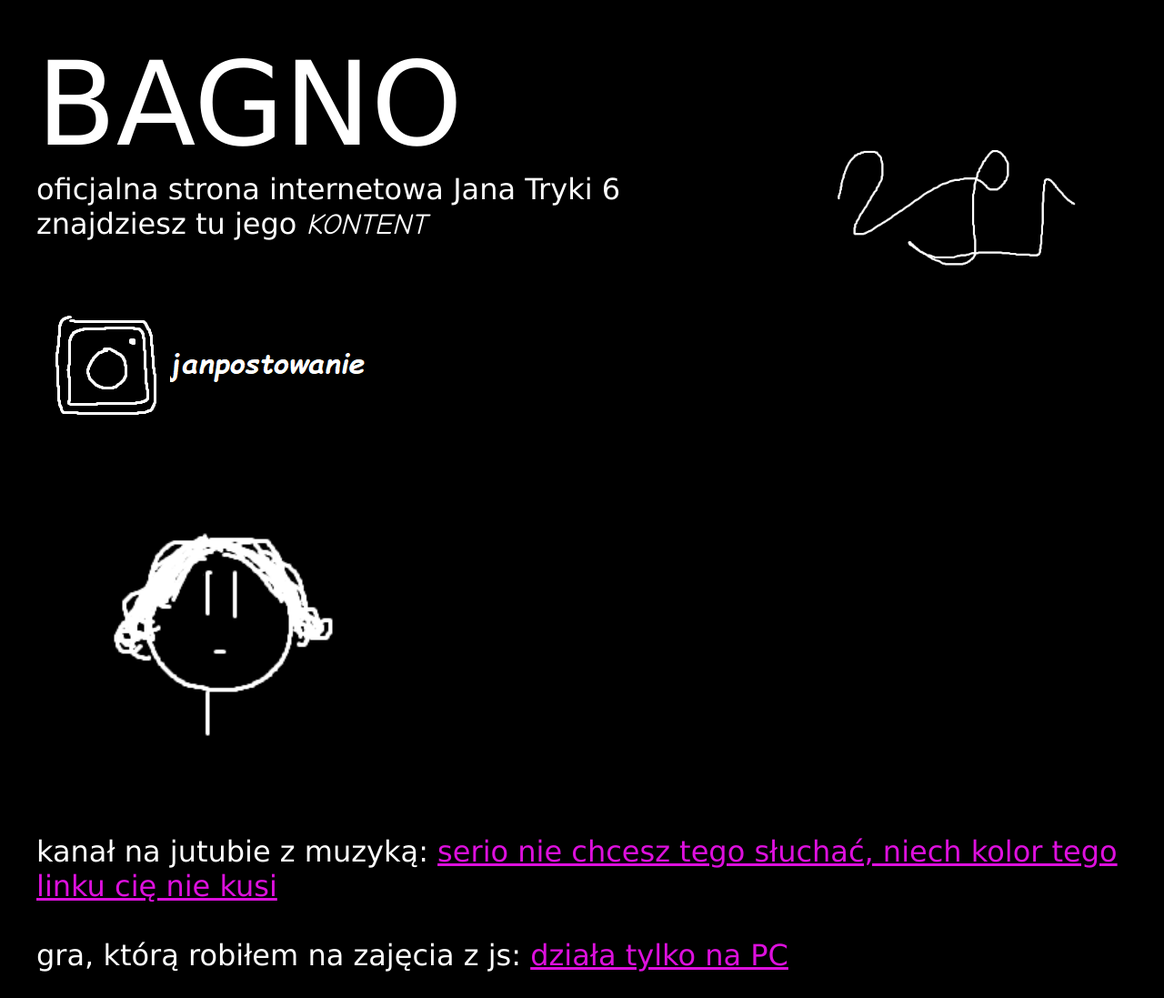
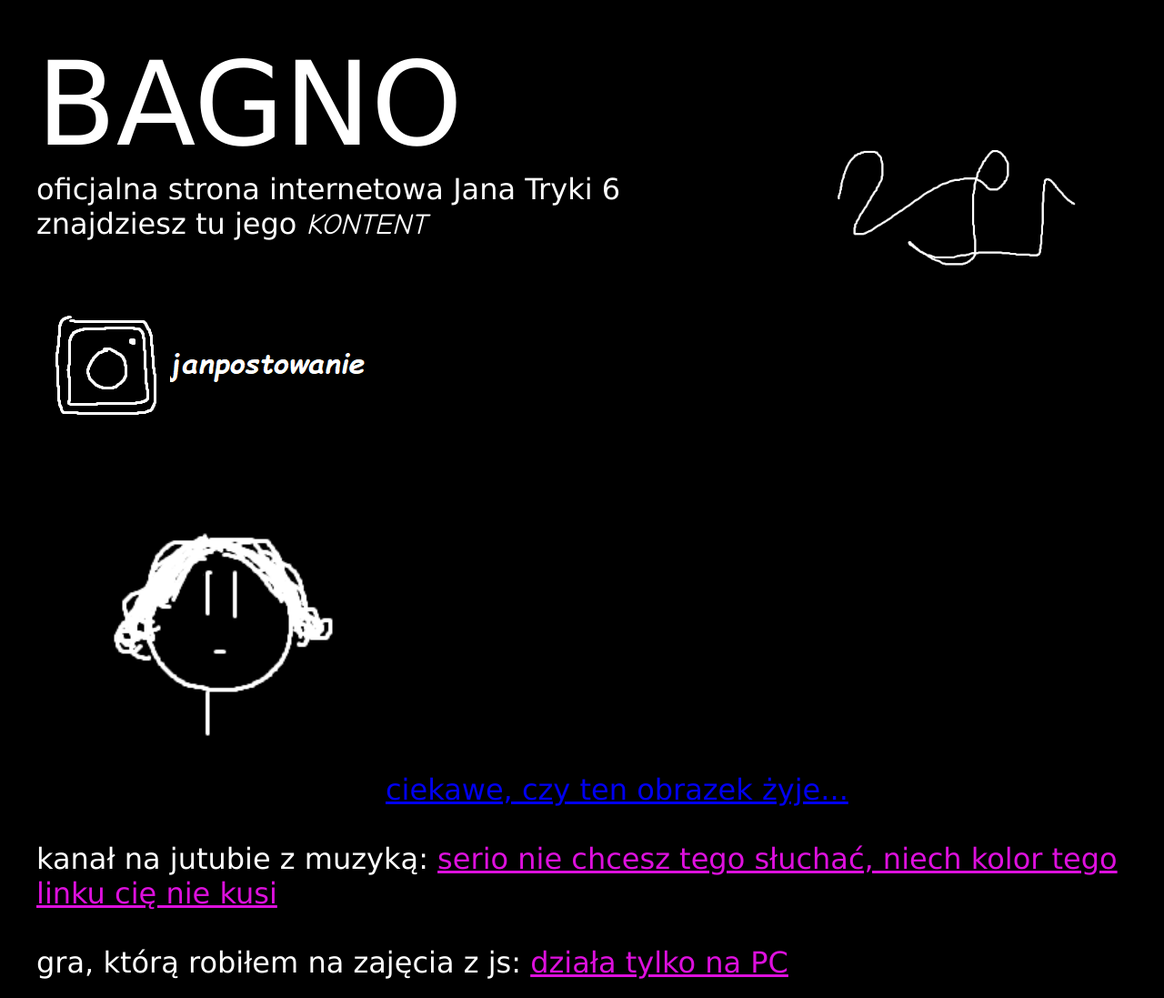
Before and after one commit to ndywm/bagno, a plain HTML site: page index.html in a window 1280 px wide. Shown: the top 1097 px of the page at 91% size. Drawn offline with Linux system fonts and the light colour scheme.

Commit message:
Update index.html

```diff
--- a/index.html
+++ b/index.html
@@ -19,7 +19,7 @@
   oficjalna strona internetowa Jana Tryki 6<br>
   znajdziesz tu jego <span class="pe">KONTENT</span><br><br>
   <img src="bagnoinsta.png" width="384" height="192" class="sdjahg"><br>
-  <a href="https://ndywm.github.io/artur/"><img src="arturikona.png" width="384" height="384" class="sadasd" ></a><br><br>
+  <a href="https://ndywm.github.io/artur/"><img src="arturikona.png" width="384" height="384" class="sadasd" >ciekawe, czy ten obrazek żyje...</a><br><br>
   kanał na jutubie z muzyką: <a style="color:#dd10dd" href="https://www.youtube.com/channel/UCyULwQlaHJkMsuW3cEFM68A">serio nie chcesz tego słuchać, niech kolor tego linku cię nie kusi</a><br><br>
   gra, którą robiłem na zajęcia z js: <a style="color:#dd10dd" href="https://ndywm.github.io/arkanoid/">działa tylko na PC</a><br><br>
   pej na fb (feat. wyder): <a style="color:#dd10dd" href="https://www.facebook.com/PanoramaPolskichMiast">Dopisuję nazwy miast do losowych obrazków</a><br><br>
```
